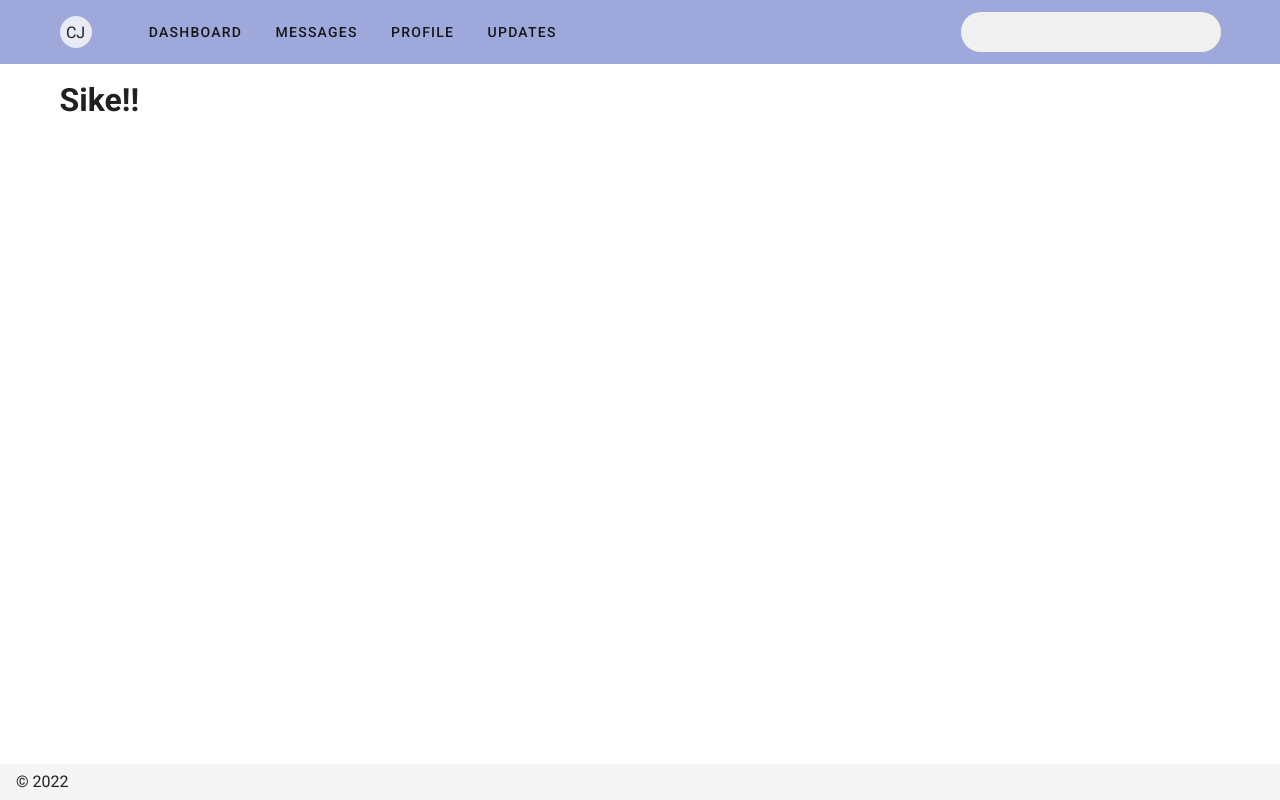
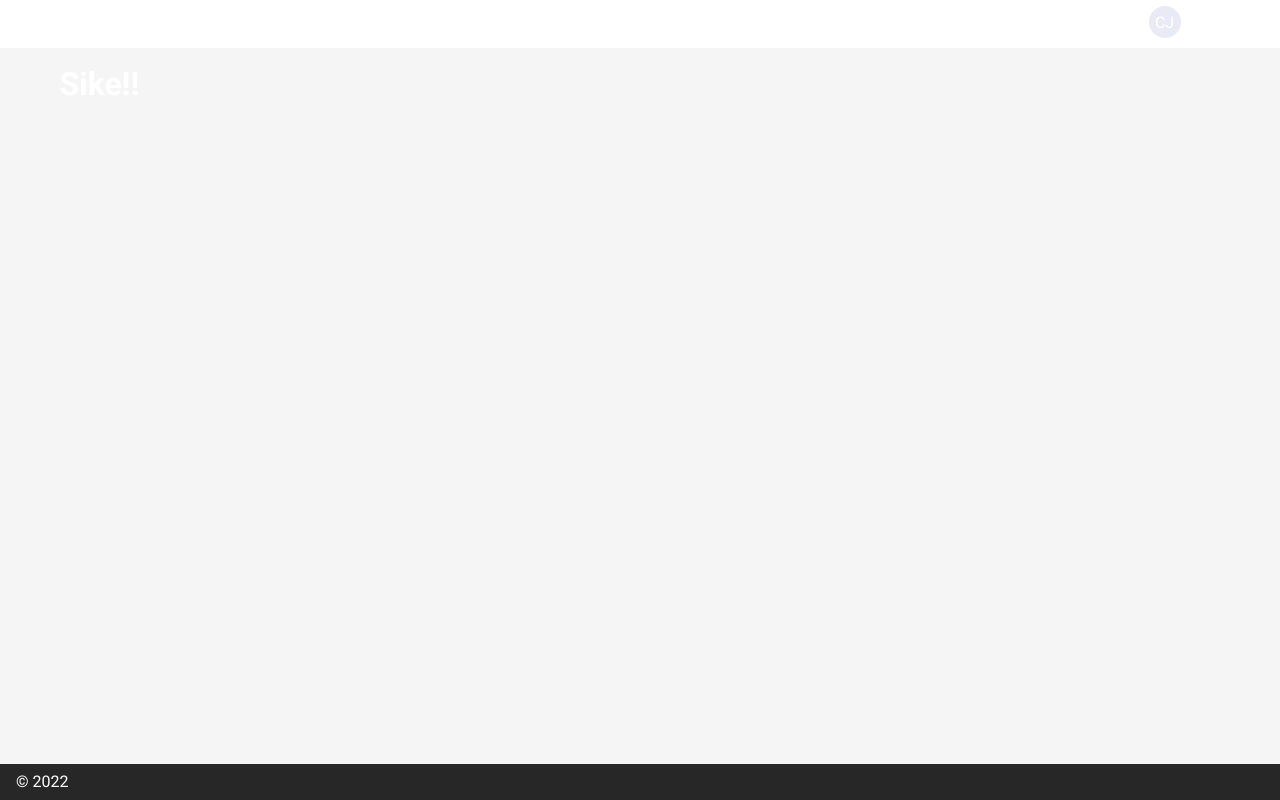
Before and after one commit to hndregjoni/codejudger, a Nuxt app in the folder frontend/: page / in a window 1280 px wide. Built offline with nearby package versions, Linux system fonts and the light colour scheme; what vue-codemirror would draw is missing.

Commit message:
changed navbar

```diff
--- /dev/null
+++ b/frontend/components/Navbar.vue
@@ -0,0 +1,37 @@
+ <template>
+  <v-app-bar app dense flat color="white">
+    <v-container>
+      <v-row justify="space-between">
+        <v-col>
+          <v-menu v-for="text in links" :key="text" offset-y>
+            <template v-slot:activator="{ attrs, on }">
+              <v-btn text v-bind="attrs" v-on="on">
+                {{ text }}
+              </v-btn>
+            </template>
+          </v-menu>
+        </v-col>
+
+        <v-col >
+            CodeJudger
+        </v-col >
+
+        <v-col cols="auto">
+          <v-avatar justify-end class="mr-10" color="info" size="32"
+            >CJ</v-avatar
+          >
+        </v-col>
+      </v-row>
+    </v-container>
+  </v-app-bar>
+</template>
+
+<script>
+export default {
+  data() {
+    return {
+      links: ["Home", "Problems", "Contest"],
+    };
+  },
+};
+</script>
--- a/frontend/components/NuxtLogo.vue
+++ /dev/null
@@ -1,11 +0,0 @@
-<template>
-  <svg class="nuxt-logo" viewBox="0 0 45 30" fill="none" xmlns="http://www.w3.org/2000/svg">
-    <path d="M24.7203 29.704H41.1008C41.6211 29.7041 42.1322 29.5669 42.5828 29.3061C43.0334 29.0454 43.4075 28.6704 43.6675 28.2188C43.9275 27.7672 44.0643 27.2549 44.0641 26.7335C44.0639 26.2121 43.9266 25.6999 43.6662 25.2485L32.6655 6.15312C32.4055 5.70162 32.0315 5.32667 31.581 5.06598C31.1305 4.8053 30.6195 4.66805 30.0994 4.66805C29.5792 4.66805 29.0682 4.8053 28.6177 5.06598C28.1672 5.32667 27.7932 5.70162 27.5332 6.15312L24.7203 11.039L19.2208 1.48485C18.9606 1.03338 18.5864 0.658493 18.1358 0.397853C17.6852 0.137213 17.1741 0 16.6538 0C16.1336 0 15.6225 0.137213 15.1719 0.397853C14.7213 0.658493 14.3471 1.03338 14.0868 1.48485L0.397874 25.2485C0.137452 25.6999 0.000226653 26.2121 2.8053e-07 26.7335C-0.000226092 27.2549 0.136554 27.7672 0.396584 28.2188C0.656614 28.6704 1.03072 29.0454 1.48129 29.3061C1.93185 29.5669 2.44298 29.7041 2.96326 29.704H13.2456C17.3195 29.704 20.3239 27.9106 22.3912 24.4118L27.4102 15.7008L30.0986 11.039L38.1667 25.0422H27.4102L24.7203 29.704ZM13.0779 25.0374L5.9022 25.0358L16.6586 6.36589L22.0257 15.7008L18.4322 21.9401C17.0593 24.2103 15.4996 25.0374 13.0779 25.0374Z" fill="#00DC82" />
-  </svg>
-</template>
-
-<style>
-.nuxt-logo {
-  height: 180px;
-}
-</style>
--- a/frontend/layouts/default.vue
+++ b/frontend/layouts/default.vue
@@ -1,68 +1,11 @@
 <template>
-  <v-app  light>
+  <v-app dark>
 
-    <v-app-bar
-      app
-      color="primary"
-      flat
-
-    >
-      <v-container class="py-0 fill-height">
-        <v-avatar
-          class="mr-10"
-          color="info"
-          size="32"
-        >CJ</v-avatar>
-
-       <v-menu
-        v-for="text in links"
-        :key="text"
-        offset-y
-       >
-
-      <template v-slot:activator="{ attrs, on }"  >
-
-
-          <v-btn
-          text
-          v-bind="attrs"
-          v-on="on">
-                  {{ text }}
-          </v-btn>
-
-      </template>
-
-      <v-list  color="deep-purple lighten-5">
-        <v-list-item
-
-          v-for="item in items"
-          :key="item"
-          link
-        >
-          <v-list-item-title v-text="item" class="black--text"></v-list-item-title>
-        </v-list-item>
-      </v-list>
-    </v-menu>
-
-        <v-spacer></v-spacer>
-
-        <v-responsive max-width="260" >
-          <v-text-field
-            dense
-            flat
-            hide-details
-            rounded
-            filled
-            class="white"
-
-          ></v-text-field>
-        </v-responsive>
-      </v-container>
-    </v-app-bar>
+   <Navbar/>
 
     <v-main >
 
-      <v-container style="align-items: center" fill-width>
+      <v-container  style="align-items: center" fill-width>
         <Nuxt />
       </v-container>
     </v-main>
@@ -92,21 +35,18 @@
     </v-footer>
   </v-app>
 </template>
+<style >
+.theme--dark.v-application {
+  background-color: var(--v-background-base) !important;
+}
+.theme--light.v-application {
+  background-color: var(--v-background-base) !important;
+}
+</style>
 
 <script>
 export default {
   name: 'DefaultLayout',
-
-    data: () => ({
-      links: [
-        'Dashboard',
-        'Messages',
-        'Profile',
-        'Updates',
-      ],
-
-      items: [...Array(4)].map((_, i) => `Item ${i}`),
-    }),
-
+  components:true
 }
 </script>
--- a/frontend/nuxt.config.js
+++ b/frontend/nuxt.config.js
@@ -88,17 +88,22 @@ export default {
   vuetify: {
     customVariables: ['~/assets/variables.scss'],
     theme: {
-      light: true,
+      // light: true,
+      dark:true,
+      options: {
+        customProperties: true
+      },
 
       themes: {
-        light: {
+        dark: {
           primary: '#9FA8DA',
           accent: '#FFAB91',
           secondary: '#B9F6CA',
           info: '#E8EAF6',
           warning: '#F48FB1',
           error: colors.red.darken3,
-          success: '#FFFF00'
+          success: '#FFFF00',
+          background: colors.grey.lighten4
         }
       }
     }
```
